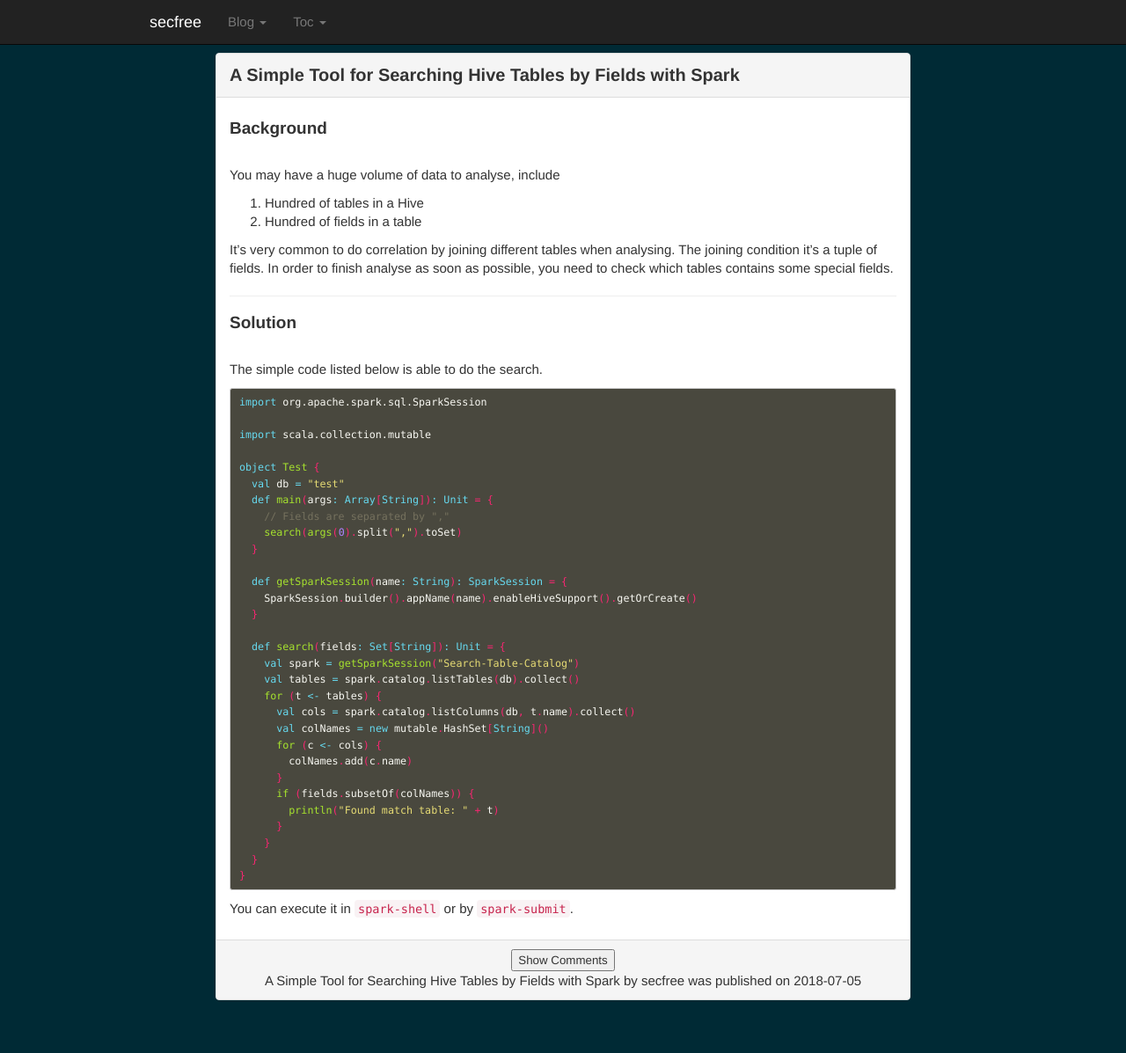
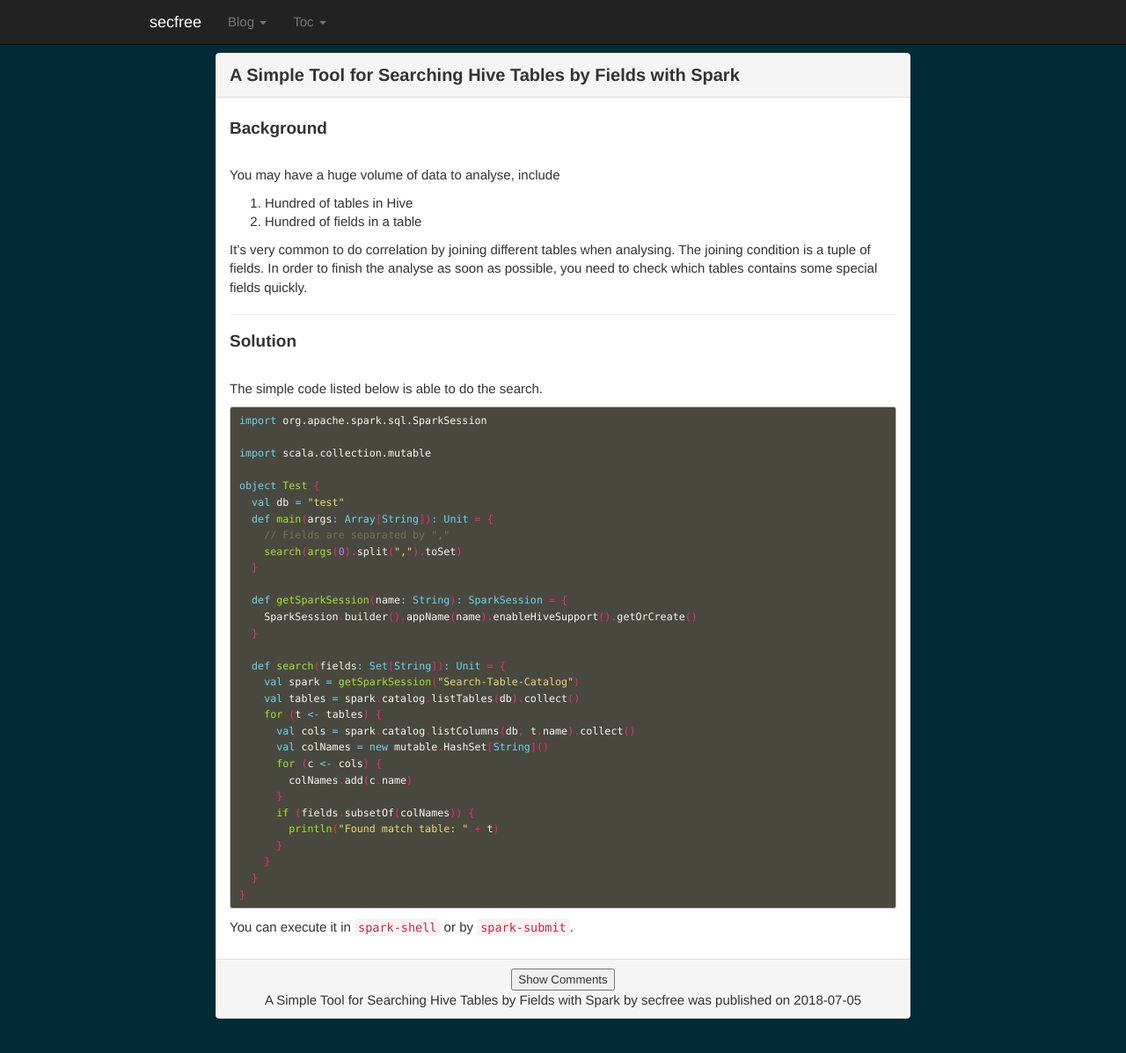
Before and after one commit to secfree/secfree.github.io, a Jekyll site: the page built from _posts/2018-07-05-a-simple-tool-for-searching-hive-tables-by-fields-with-spark.md, in a window 1280 px wide and 1238 px high. Shown: the top 1197 px of the window at 88% size. Built offline with Jekyll 4.4.1, drawn with Linux system fonts in a browser that asks for light colours; nearby versions of some CDN libraries; comment, search, counter and statistics services are not loaded.

Commit message:
Fix typo

```diff
--- a/_posts/2018-07-05-a-simple-tool-for-searching-hive-tables-by-fields-with-spark.md
+++ b/_posts/2018-07-05-a-simple-tool-for-searching-hive-tables-by-fields-with-spark.md
@@ -9,10 +9,10 @@ title: "A Simple Tool for Searching Hive Tables by Fields with Spark"
 
 You may have a huge volume of data to analyse, include
 
-1. Hundred of tables in a Hive
+1. Hundred of tables in Hive
 1. Hundred of fields in a table
 
-It's very common to do correlation by joining different tables when analysing. The joining condition it's a tuple of fields. In order to finish analyse as soon as possible, you need to check which tables contains some special fields.
+It's very common to do correlation by joining different tables when analysing. The joining condition is a tuple of fields. In order to finish the analyse as soon as possible, you need to check which tables contains some special fields quickly.
 
 ---
 
```
